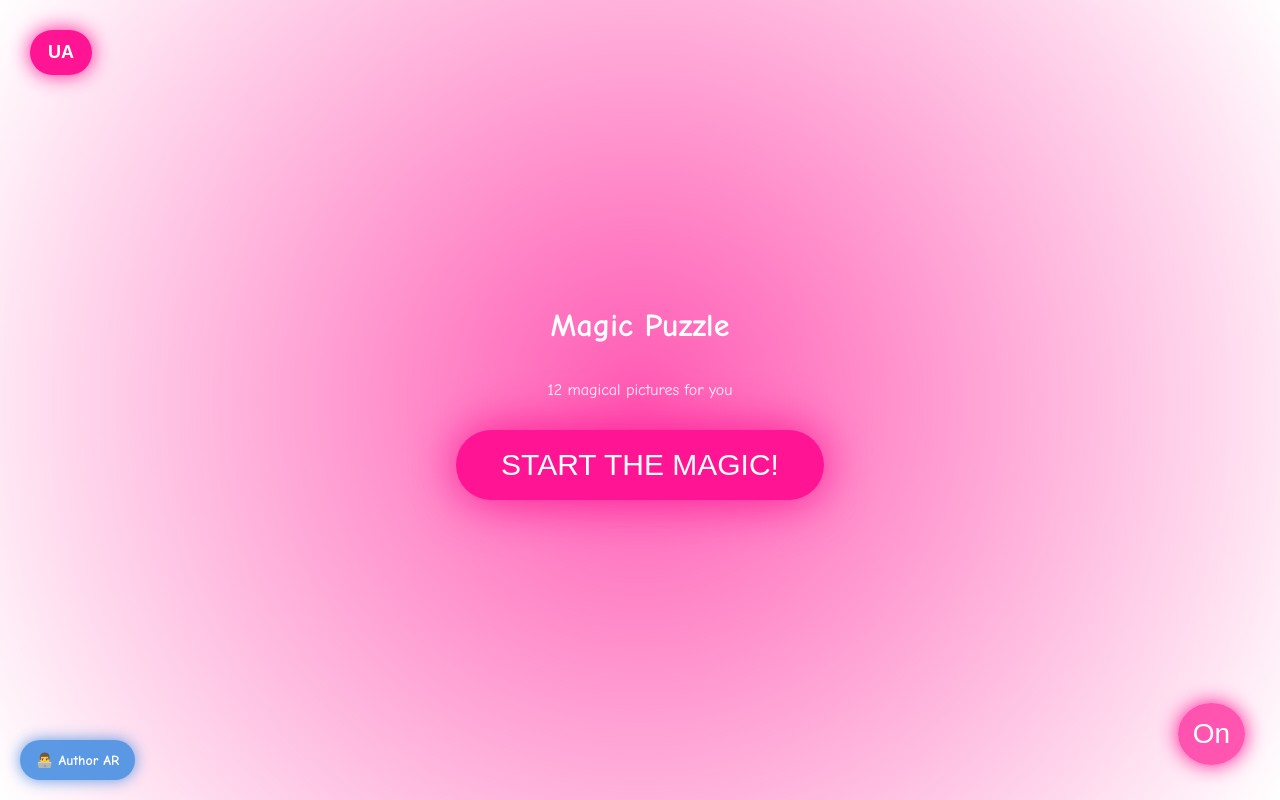
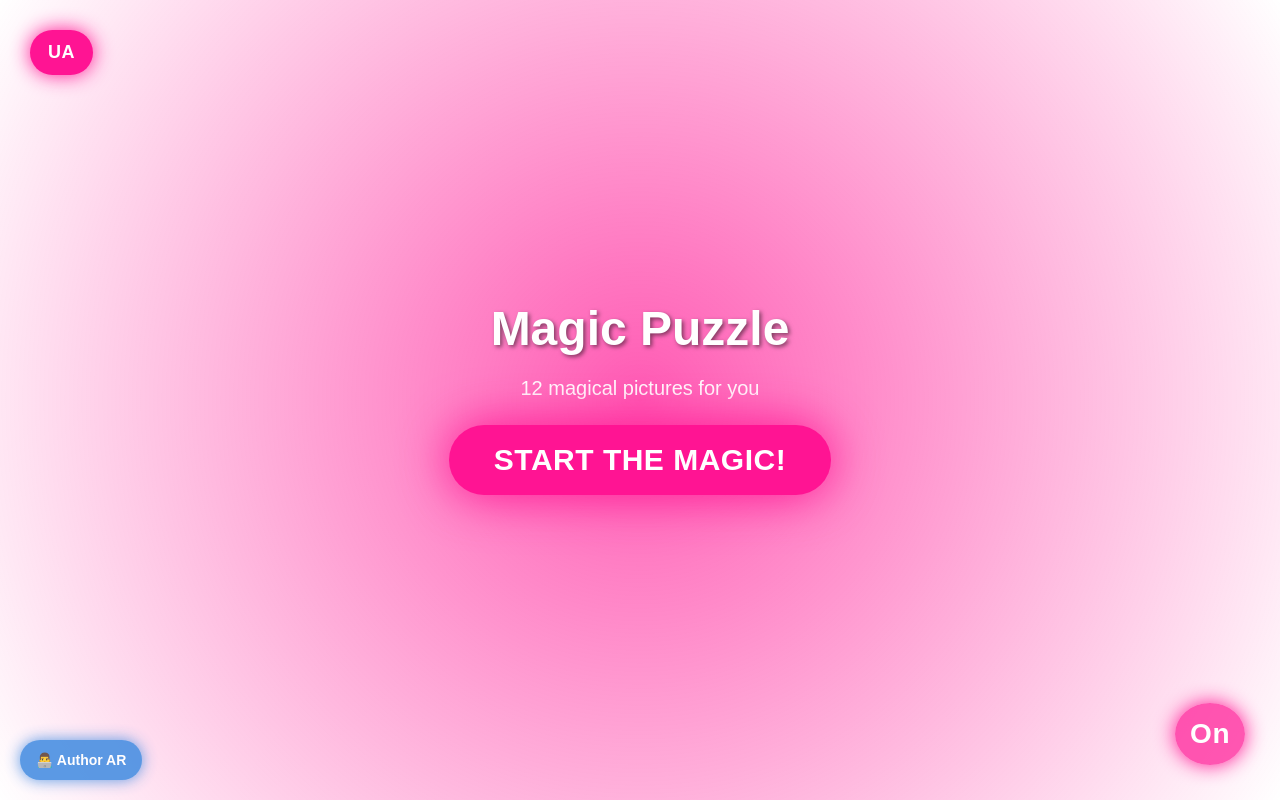
Before and after one commit to Lessa2332/calendar2, a plain HTML site: page index.html in a window 1280 px wide. Drawn offline with nearby package versions, Linux system fonts and the light colour scheme.

Commit message:
Update index.html

```diff
--- a/index.html
+++ b/index.html
@@ -15,7 +15,7 @@
     body,html{
       margin:0;padding:0;width:100%;height:100%;overflow:hidden;
       background:transparent !important;
-      font-family:'Comic Sans MS',cursive,sans-serif;
+      font-family:'Arial Rounded MT Bold', 'Arial', 'Helvetica Neue', sans-serif;
       touch-action:none;-webkit-tap-highlight-color:transparent;
     }
     a-scene{
@@ -31,6 +31,8 @@
       width:60px;height:60px;background:#ff1493;color:white;border:none;
       border-radius:50%;font-size:32px;z-index:1002;box-shadow:0 0 30px #ff1493;
       cursor:pointer;display:none;
+      font-family: 'Arial', sans-serif;
+      font-weight: bold;
     }
     .screen{
       position:fixed;inset:0;display:flex;align-items:center;justify-content:center;
@@ -48,6 +50,9 @@
       border-radius:50px;font-size:30px;cursor:pointer;
       box-shadow:0 0 50px #ff1493;margin:15px;transition:.3s;
       min-height: 60px;
+      font-family: 'Arial Rounded MT Bold', 'Arial', sans-serif;
+      font-weight: bold;
+      letter-spacing: 0.5px;
     }
     button:active{transform:scale(0.95)}
 
@@ -58,6 +63,8 @@
       background: rgba(0,0,0,0.5);
       padding: 10px;
       border-radius: 10px;
+      font-family: 'Arial Rounded MT Bold', 'Arial', sans-serif;
+      font-weight: bold;
     }
 
     /* Кнопка перемикання мови */
@@ -66,6 +73,8 @@
       background:#ff1493;color:white;border:none;padding:12px 18px;
       border-radius:30px;font-size:18px;font-weight:bold;z-index:1002;
       box-shadow:0 0 20px #ff1493;cursor:pointer;min-height: 44px;
+      font-family: 'Arial', sans-serif;
+      font-weight: bold;
     }
 
     /* Кнопка звуку */
@@ -74,6 +83,8 @@
       background:rgba(255,20,147,0.7);color:white;border:none;padding:15px;
       border-radius:50%;font-size:28px;z-index:1002;cursor:pointer;
       box-shadow:0 0 20px #ff1493;min-width: 50px; min-height: 50px;
+      font-family: 'Arial', sans-serif;
+      font-weight: bold;
     }
 
     /* Кнопка автора AR */
@@ -88,6 +99,8 @@
       gap: 6px;
       opacity: 0.9;
       transition: opacity 0.3s;
+      font-family: 'Arial Rounded MT Bold', 'Arial', sans-serif;
+      font-weight: bold;
     }
 
     #authorBtn:hover{
@@ -112,6 +125,32 @@
       padding: 20px;
       border-radius: 15px;
       display: none;
+      font-family: 'Arial Rounded MT Bold', 'Arial', sans-serif;
+      font-weight: bold;
+    }
+
+    /* Заголовки */
+    h1, h2 {
+      font-family: 'Arial Rounded MT Bold', 'Arial', sans-serif;
+      font-weight: bold;
+      margin: 10px 0;
+      text-shadow: 2px 2px 4px rgba(0,0,0,0.5);
+    }
+
+    h1 {
+      font-size: clamp(28px, 8vw, 48px);
+    }
+
+    h2 {
+      font-size: clamp(22px, 6vw, 36px);
+    }
+
+    p {
+      font-family: 'Arial', sans-serif;
+      font-size: clamp(16px, 4vw, 20px);
+      margin: 8px 0;
+      line-height: 1.4;
+      max-width: 90%;
     }
   </style>
 </head>
```
